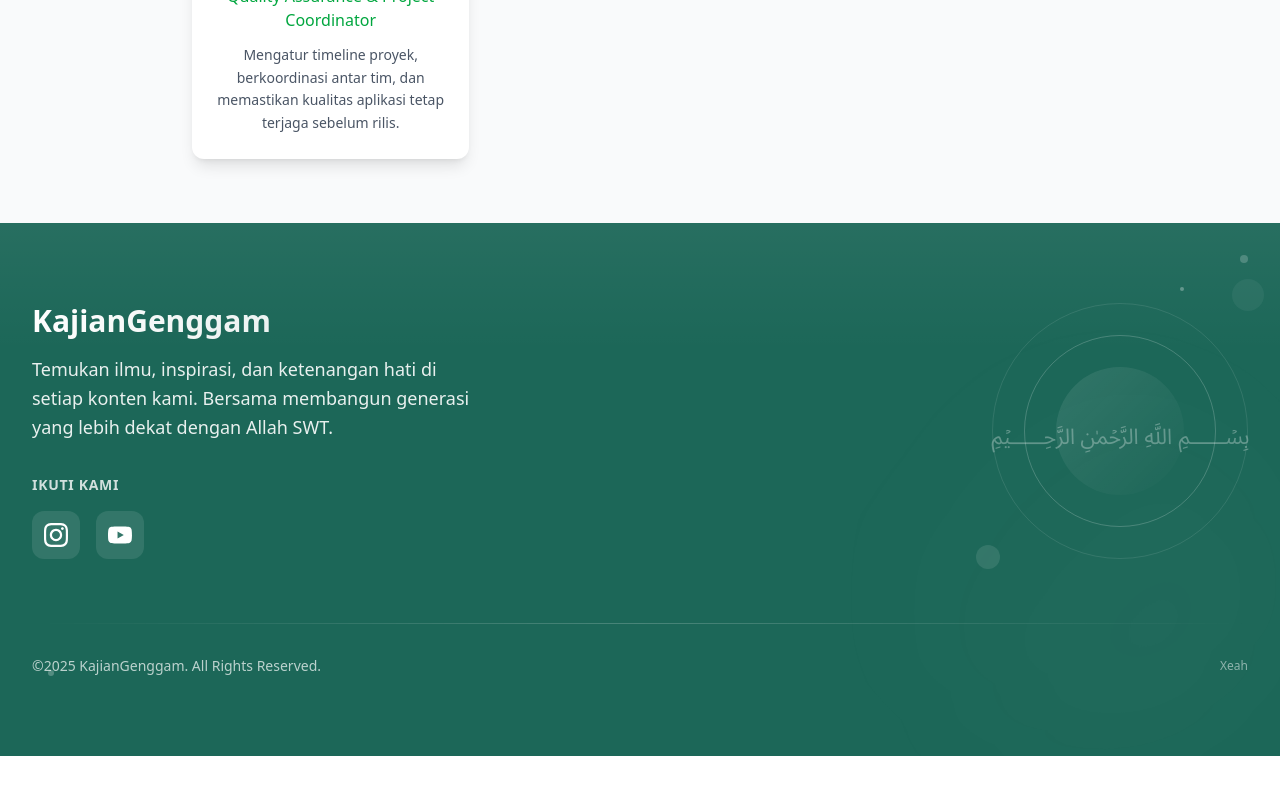
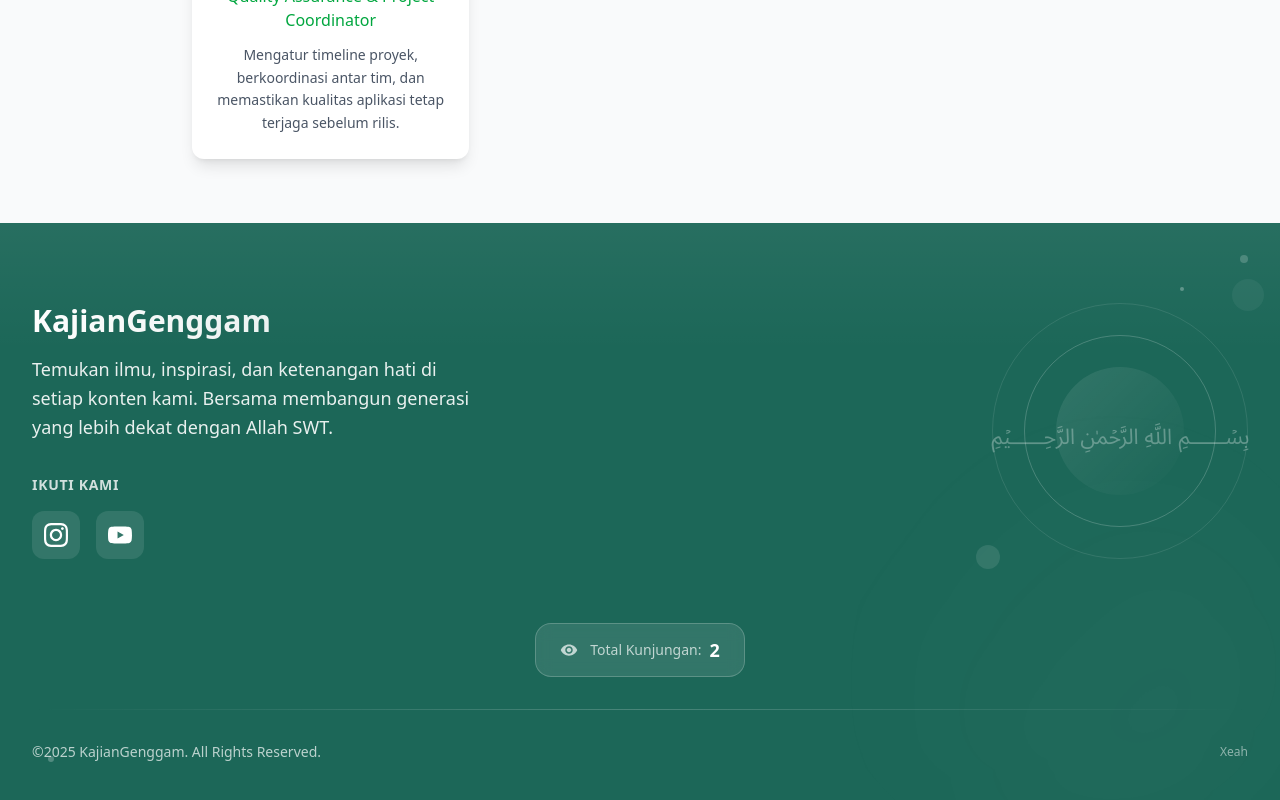
Before and after one commit to haexptr/KajianGenggam, a React (Vite) app: page /tentang-kami in a window 1280 px wide. Shown: the part 2590-3390 px from the top of the page. Before the commit the page ends 3346 px from the top, so only its background shows below. Built offline with nearby package versions, Linux system fonts and the light colour scheme.

Commit message:
Update footer component

```diff
--- a/src/components/Footer.jsx
+++ b/src/components/Footer.jsx
@@ -1,4 +1,4 @@
-import React from 'react';
+import React, { useState, useEffect } from 'react';
 
 // Custom SVG Icons
 const Instagram = ({ size = 24, className = "" }) => (
@@ -13,7 +13,50 @@ const Youtube = ({ size = 24, className = "" }) => (
 </svg>
 );
 
+const Eye = ({ size = 16, className = "" }) => (
+<svg width={size} height={size} viewBox="0 0 24 24" fill="currentColor" className={className}>
+    <path d="M12 4.5C7 4.5 2.73 7.61 1 12c1.73 4.39 6 7.5 11 7.5s9.27-3.11 11-7.5c-1.73-4.39-6-7.5-11-7.5zM12 17c-2.76 0-5-2.24-5-5s2.24-5 5-5 5 2.24 5 5-2.24 5-5 5zm0-8c-1.66 0-3 1.34-3 3s1.34 3 3 3 3-1.34 3-3-1.34-3-3-3z"/>
+</svg>
+);
+
 const Footer = () => {
+const [views, setViews] = useState(0);
+const [isAnimating, setIsAnimating] = useState(false);
+
+useEffect(() => {
+    // Initialize or get existing views count
+    if (!window.pageViewCounter) {
+      window.pageViewCounter = 0;
+    }
+
+    // Increment views setiap kali halaman dikunjungi/refresh
+    window.pageViewCounter += 1;
+
+    // Animate the counter
+    setIsAnimating(true);
+    const timer = setTimeout(() => {
+      setViews(window.pageViewCounter);
+      setIsAnimating(false);
+    }, 500);
+
+    // Debug log untuk memastikan counter berjalan
+    console.log('Page visits:', window.pageViewCounter);
+
+    return () => {
+      clearTimeout(timer);
+    };
+}, []); // Empty dependency array = runs once on mount (page visit/refresh)
+
+const formatViews = (num) => {
+    if (num >= 1000000) {
+      return (num / 1000000).toFixed(1) + 'M';
+    }
+    if (num >= 1000) {
+      return (num / 1000).toFixed(1) + 'K';
+    }
+    return num.toLocaleString();
+};
+
 return (
     <footer className='relative text-white py-16 md:py-20 overflow-hidden' style={{backgroundColor: '#1C6758'}}>
       {/* Decorative Background Elements */}
@@ -98,6 +141,31 @@ return (
 
         </div>
 
+        {/* Views Counter */}
+        <div className="flex justify-center mb-8">
+          <div className="relative">
+            <div className="flex items-center space-x-3 bg-white/10 backdrop-blur-sm rounded-2xl px-6 py-3 border border-white/20">
+              <Eye size={18} className="text-white/70" />
+              <div className="flex items-center space-x-2">
+                <span className="text-sm text-white/70 font-medium">Total Kunjungan:</span>
+                <div className={`flex items-center transition-all duration-300 ${isAnimating ? 'scale-110 text-green-300' : 'text-white'}`}>
+                  <span className="text-lg font-bold tabular-nums">
+                    {formatViews(views)}
+                  </span>
+                  {isAnimating && (
+                    <div className="ml-1 w-2 h-2 bg-green-400 rounded-full animate-ping"></div>
+                  )}
+                </div>
+              </div>
+            </div>
+
+            {/* Glow effect when animating */}
+            {isAnimating && (
+              <div className="absolute inset-0 bg-white/20 rounded-2xl blur-md animate-pulse"></div>
+            )}
+          </div>
+        </div>
+
         {/* Divider */}
         <div className="w-full h-px bg-gradient-to-r from-transparent via-white/20 to-transparent mb-8"></div>
 
```
